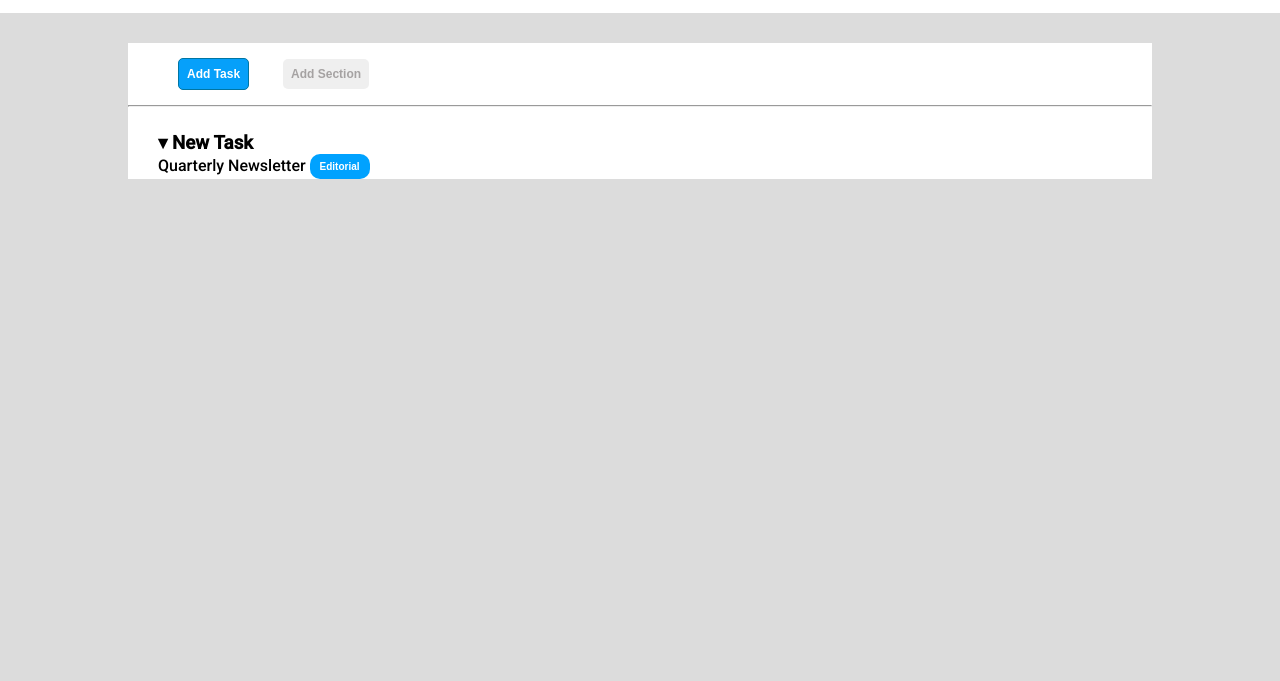
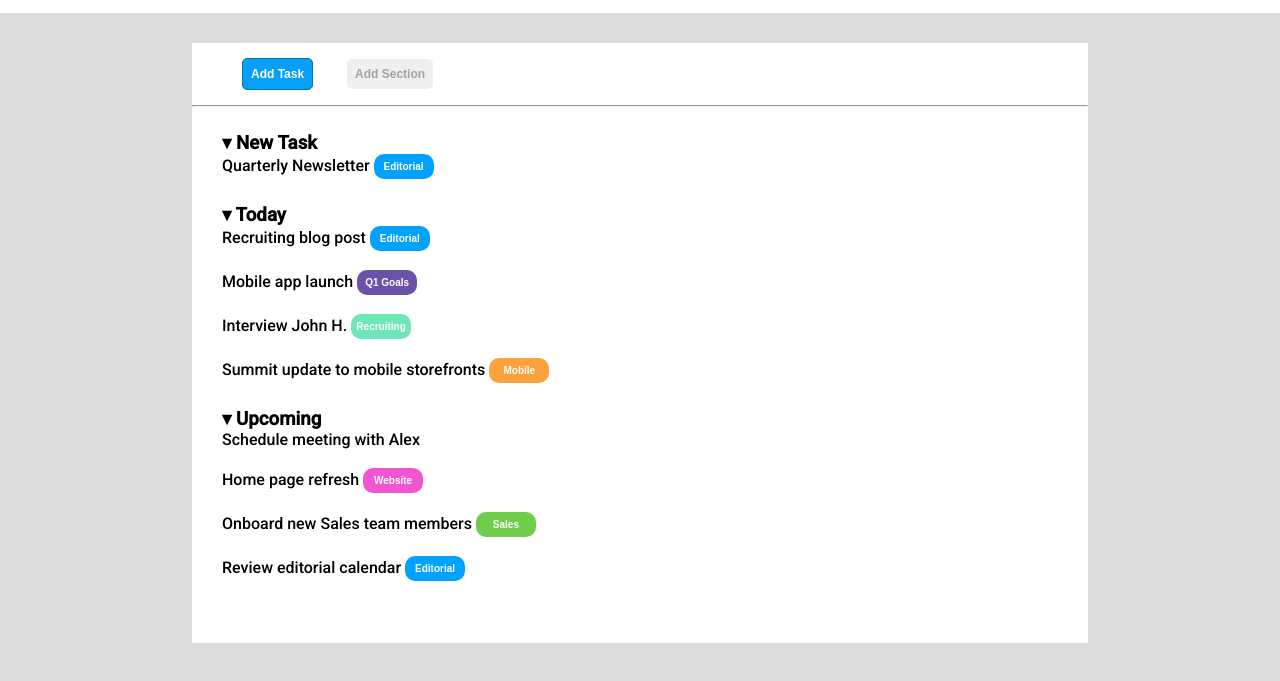
Before and after one commit to Linuxpert/html-css-toboolist, a plain HTML site: page index.html in a window 1280 px wide. Shown: the part 67-748 px from the top of the page. Drawn offline with Linux system fonts and the light colour scheme.

Commit message:
sezioni completate

```diff
--- a/css/style.css
+++ b/css/style.css
@@ -33,9 +33,10 @@ body {
 /* main */
 /* bottoni inziali */
 #box {
-    width: 80%;
+    width: 70%;
     margin: 30px auto;
     background-color: white;
+    height: 600px;
 }
 
 .button{
@@ -58,7 +59,7 @@ body {
 }
 
 /* New Task */
-#task {
+.task {
     margin: 25px 0px 0px 30px;
 }
 .lista {
@@ -79,3 +80,78 @@ body {
     border-radius: 10px;
 
 }
+
+.lista .viola {
+    background-color: rgb(107, 81, 167);
+    display: inline-block;
+    width: 60px;
+    height: 25px;
+    font-size: 10px;
+    font: bold 10px Arial, Helvetica, sans-serif;
+    text-align: center;
+    line-height: 25px;
+    vertical-align: middle;
+    color: white;
+    border-radius: 10px;
+
+}
+
+.lista .verde {
+    background-color: rgb(111, 230, 184);
+    display: inline-block;
+    width: 60px;
+    height: 25px;
+    font-size: 10px;
+    font: bold 10px Arial, Helvetica, sans-serif;
+    text-align: center;
+    line-height: 25px;
+    vertical-align: middle;
+    color: white;
+    border-radius: 10px;
+
+}
+
+.lista .arancione {
+    background-color: rgb(251, 162, 61);
+    display: inline-block;
+    width: 60px;
+    height: 25px;
+    font-size: 10px;
+    font: bold 10px Arial, Helvetica, sans-serif;
+    text-align: center;
+    line-height: 25px;
+    vertical-align: middle;
+    color: white;
+    border-radius: 10px;
+
+}
+
+.lista .rosa {
+    background-color: rgb(243, 85, 209);
+    display: inline-block;
+    width: 60px;
+    height: 25px;
+    font-size: 10px;
+    font: bold 10px Arial, Helvetica, sans-serif;
+    text-align: center;
+    line-height: 25px;
+    vertical-align: middle;
+    color: white;
+    border-radius: 10px;
+
+}
+
+.lista .verde1 {
+    background-color: rgb(112, 204, 75);
+    display: inline-block;
+    width: 60px;
+    height: 25px;
+    font-size: 10px;
+    font: bold 10px Arial, Helvetica, sans-serif;
+    text-align: center;
+    line-height: 25px;
+    vertical-align: middle;
+    color: white;
+    border-radius: 10px;
+
+}
--- a/index.html
+++ b/index.html
@@ -35,7 +35,7 @@
             <!-- New task -->
             <section>
 
-                <h3 id="task">
+                <h3 class="task">
                     &#9662; New Task
 
                 </h3>
@@ -52,9 +52,104 @@
 
             </section>
 
-            <!-- sezione 3 -->
+            <!-- Today -->
+            <section>
 
-            <!-- sezione 3 -->
+                <h3 class="task">
+                    &#9662; Today
+
+                </h3>
+                <p class="lista">
+
+                    Recruiting blog post
+
+                    <span class="blu">
+                        Editorial
+                    </span>
+                </p>
+
+                <br>
+
+                <p class="lista">
+
+                    Mobile app launch
+
+                    <span class="viola">
+                        Q1 Goals
+                    </span>
+                </p>
+
+                <br>
+
+                <p class="lista">
+
+                    Interview John H.
+
+                    <span class="verde">
+                        Recruiting
+                    </span>
+                </p>
+
+                <br>
+
+                <p class="lista">
+
+                    Summit update to mobile storefronts
+
+                    <span class="arancione">
+                        Mobile
+                    </span>
+                </p>
+
+
+            </section>
+
+            <!-- Upcoming -->
+            <section>
+                <h3 class="task">
+                    &#9662; Upcoming
+
+                </h3>
+                <p class="lista">
+
+                    Schedule meeting with Alex
+
+                </p>
+
+                <br>
+
+                <p class="lista">
+
+                    Home page refresh
+
+                    <span class="rosa">
+                        Website
+                    </span>
+                </p>
+
+                <br>
+
+                <p class="lista">
+
+                    Onboard new Sales team members
+
+                    <span class="verde1">
+                        Sales
+                    </span>
+                </p>
+
+                <br>
+
+                <p class="lista">
+
+                    Review editorial calendar
+
+                    <span class="blu">
+                        Editorial
+                    </span>
+                </p>
+
+            </section>
 
         </div>
 
```
